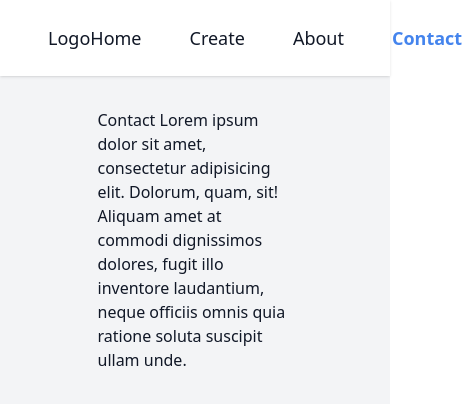
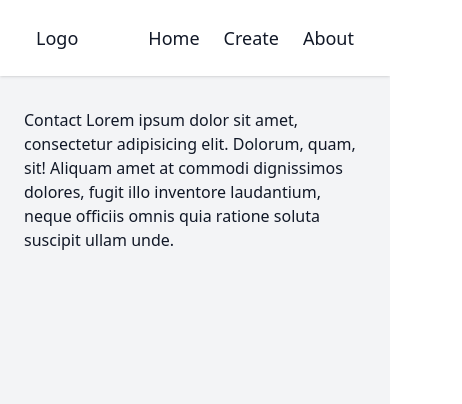
Before and after one commit to minthuzaw/nuxt-3-learning, a Nuxt app: page /contact in a window 390 px wide. Shown: the top 404 px of the page, 462 px wide, since content can reach past the window. Built offline with nearby package versions, Linux system fonts and the light colour scheme.

Commit message:
added: responsive

```diff
--- /dev/null
+++ b/components/Carousel.vue
@@ -0,0 +1,12 @@
+<template>
+  <div class="mx-auto w-full md:w-1/2 lg:w-1/2">
+    <!-- Carousel wrapper -->
+    <div class="relative h-56 overflow-hidden md:h-[22rem]">
+        <img src="https://fastly.picsum.photos/id/10/2500/1667.jpg?hmac=J04WWC_ebchx3WwzbM-Z4_KC_LeLBWr5LZMaAkWkF68"
+             class="absolute" alt="...">
+    </div>
+  </div>
+</template>
+
+<script setup>
+</script>
--- a/components/PostItem.vue
+++ b/components/PostItem.vue
@@ -1,5 +1,5 @@
 <template>
-    <div class="post-container pt-6">
+    <div class="post-container pt-6 px-5">
         <h3 class="text-3xl font-bold">
             <NuxtLink :to="`/posts/${props.post.id}`" class="line-clamp-1">
                 {{ props.post.title }}
--- a/layouts/default.vue
+++ b/layouts/default.vue
@@ -1,17 +1,17 @@
 <template>
   <div class="bg-gray-100 min-h-screen text-gray-900">
       <Title>{{ title }}</Title>
-      <nav class="bg-white shadow text-lg p-6">
+      <nav class="bg-white shadow text-lg px-3 py-6 mx-auto w-full md:w-1/2 lg:w-1/2">
           <div class="container mx-auto flex items-center justify-between px-6">
               <div>
                   <NuxtLink to="/">Logo</NuxtLink>
               </div>
               <div>
-                  <ul class="flex space-x-12">
+                  <ul class="flex space-x-6 md:space-x-12 lg:space-x-12">
                       <li><NuxtLink to="/">Home</NuxtLink></li>
                       <li><NuxtLink to="/posts/create">Create</NuxtLink></li>
                       <li><NuxtLink to="/about">About</NuxtLink></li>
-                      <li><NuxtLink to="/contact">Contact</NuxtLink></li>
+<!--                      <li><NuxtLink to="/contact">Contact</NuxtLink></li>-->
                   </ul>
               </div>
           </div>
--- a/pages/about.vue
+++ b/pages/about.vue
@@ -1,5 +1,5 @@
 <template>
-    <div class="container mx-auto w-1/2 py-8">
+    <div class="container mx-auto w-full md:w-1/2 lg:w-1/2 py-8 px-6">
         <Title>About | {{ title }}</Title>
         About Lorem ipsum dolor sit amet, consectetur adipisicing elit. Dolorum, quam, sit! Aliquam amet at commodi
         dignissimos dolores, fugit illo inventore laudantium, neque officiis omnis quia ratione soluta suscipit ullam
--- a/pages/contact.vue
+++ b/pages/contact.vue
@@ -1,5 +1,5 @@
 <template>
-    <div class="container mx-auto w-1/2 py-8">
+    <div class="container mx-auto w-full md:w-1/2 lg:w-1/2 py-8 px-6">
         <Title>Contact | {{ title }}</Title>
         Contact Lorem ipsum dolor sit amet, consectetur adipisicing elit. Dolorum, quam, sit! Aliquam amet at commodi
         dignissimos dolores, fugit illo inventore laudantium, neque officiis omnis quia ratione soluta suscipit ullam
--- a/pages/index.vue
+++ b/pages/index.vue
@@ -2,7 +2,8 @@
   <div v-if="isLoading" class="text-center mt-5">
     Loading ...
   </div>
-  <div ref="scrollComponent" class="container mx-auto w-1/2 divide-y space-y-8 divide-gray-300">
+  <Carousel v-if="!isLoading"/>
+  <div ref="scrollComponent" class="container mx-auto w-full md:w-1/2 lg:w-1/2 divide-y space-y-8 divide-gray-300">
     <PostItem v-for="post in items" :key="post.id" :post="post"></PostItem>
   </div>
   <div v-if="loadMore" class="text-center mt-5">
--- a/pages/posts/[id].vue
+++ b/pages/posts/[id].vue
@@ -1,5 +1,5 @@
 <template>
-  <div class="container mx-auto w-1/2 py-8">
+  <div class="container mx-auto w-full md:w-1/2 lg:w-1/2 py-8 px-6">
     <Title>{{ post.id }}| {{ title }}</Title>
     <h3 class="text-3xl font-bold">
       <NuxtLink :to="`/posts/${post.id}`">
--- a/pages/posts/create.vue
+++ b/pages/posts/create.vue
@@ -1,5 +1,5 @@
 <template>
-  <div class="container mx-auto w-1/2 py-8">
+  <div class="container mx-auto w-full md:w-1/2 lg:w-1/2 py-8 px-6">
     <Title>Post create | {{ headTitle }}</Title>
     <div v-if="error" class="errors text-red-500 mb-4">Error goes here</div>
     <form action="#" class="space-y-6" @submit.prevent="createPost">
```
